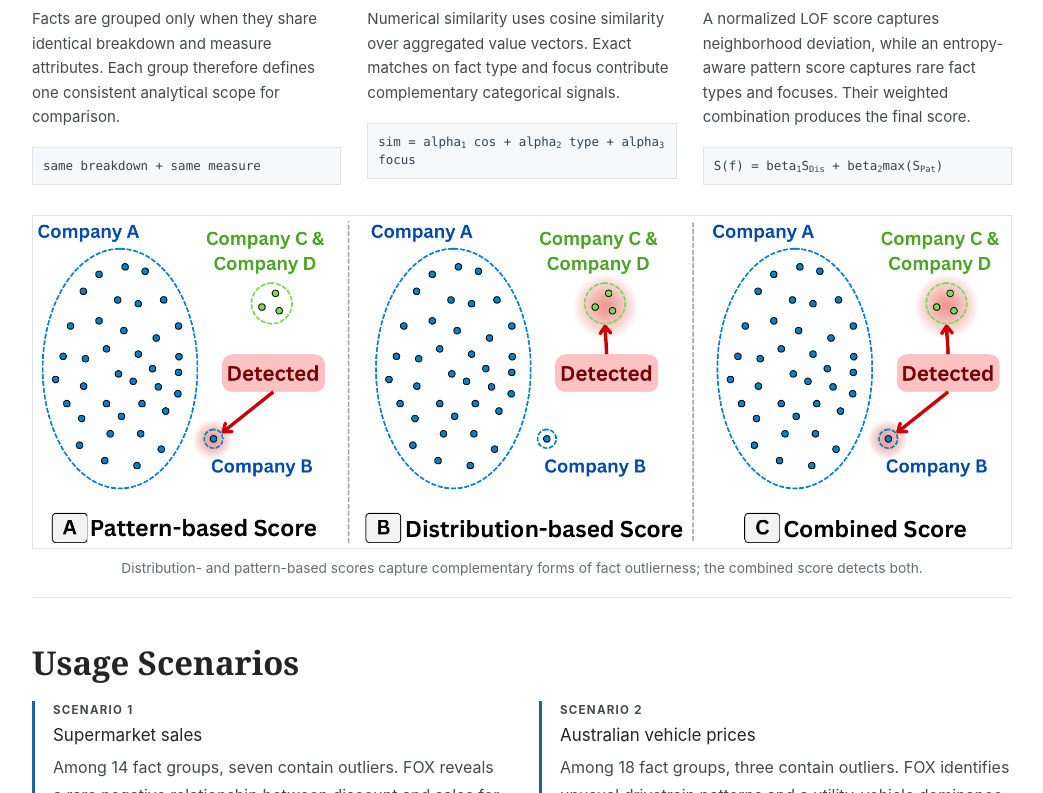
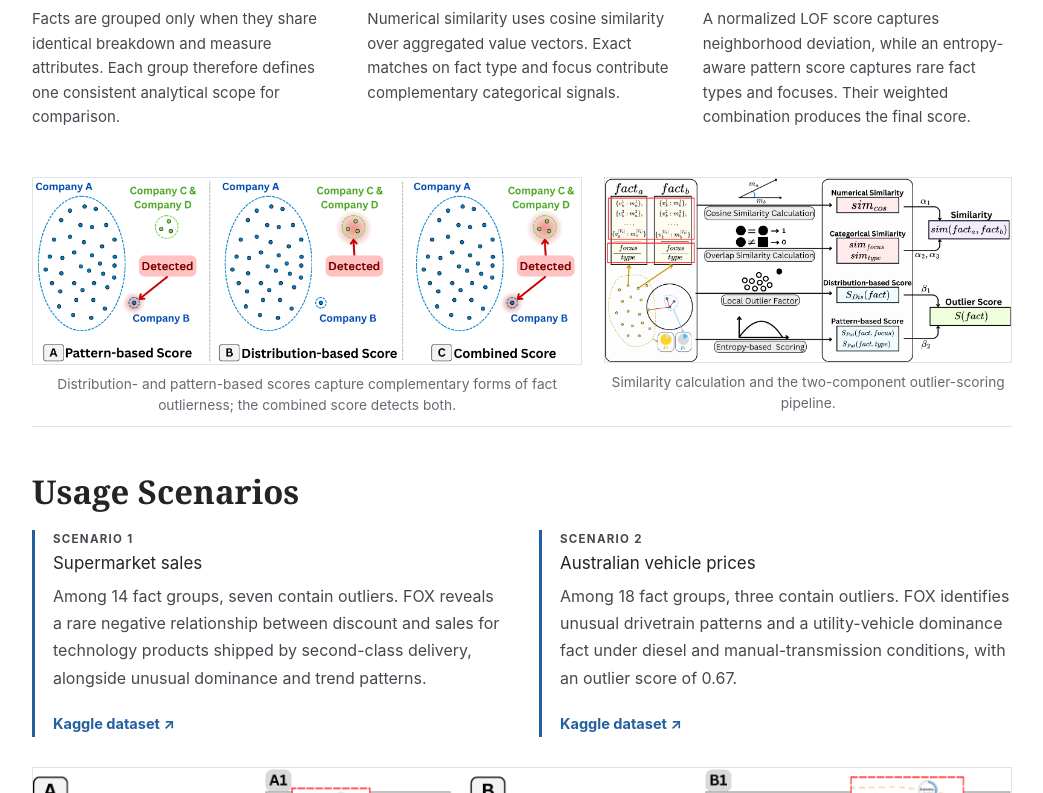
Before and after one commit to lyk6666/FOX-project-page, a Next.js app: page / in a window 1280 px wide. Shown: the part 1607-2400 px from the top of the page, without its empty margins (118-1161 px from the left). Built offline with nearby package versions, Linux system fonts and the light colour scheme.

Commit message:
Update publication status and method figures

```diff
--- a/app/globals.css
+++ b/app/globals.css
@@ -206,21 +206,6 @@ a:hover {
   line-height: 1.62;
 }
 
-.method-rule,
-.formula {
-  padding: 9px 10px;
-  border: 1px solid var(--line);
-  background: var(--soft);
-  color: #36414b;
-  font-family: "SFMono-Regular", Consolas, "Liberation Mono", monospace;
-  font-size: 0.78rem;
-  line-height: 1.45;
-}
-
-.formula sub {
-  font-size: 0.7em;
-}
-
 .academic-figure {
   margin: 30px 0 8px;
 }
@@ -230,6 +215,22 @@ a:hover {
   width: 100%;
   height: auto;
   border: 1px solid var(--line);
+}
+
+.method-figure-grid {
+  display: grid;
+  grid-template-columns: 1.35fr 1fr;
+  align-items: start;
+  gap: 22px;
+  margin-top: 30px;
+}
+
+.method-figure-grid .academic-figure {
+  margin: 0;
+}
+
+.method-figure-grid img {
+  background: var(--white);
 }
 
 .scenario-grid {
@@ -259,40 +260,6 @@ a:hover {
 
 .dataset-link::after {
   content: " ↗";
-}
-
-.results-grid {
-  display: grid;
-  grid-template-columns: repeat(4, 1fr);
-  margin: 24px 0;
-  border-top: 1px solid var(--line);
-  border-bottom: 1px solid var(--line);
-}
-
-.results-grid div {
-  padding: 20px 16px;
-  border-right: 1px solid var(--line);
-  text-align: center;
-}
-
-.results-grid div:last-child {
-  border-right: 0;
-}
-
-.results-grid strong {
-  display: block;
-  color: var(--blue-dark);
-  font-family: Georgia, "Times New Roman", serif;
-  font-size: 1.7rem;
-  line-height: 1.2;
-}
-
-.results-grid span {
-  display: block;
-  margin-top: 6px;
-  color: var(--muted);
-  font-size: 0.76rem;
-  line-height: 1.4;
 }
 
 .interview-summary {
@@ -344,26 +311,16 @@ footer p {
   }
 
   .method-grid,
+  .method-figure-grid,
   .scenario-grid,
   .future-list {
     grid-template-columns: 1fr;
   }
 
   .method-grid,
+  .method-figure-grid,
   .scenario-grid {
     gap: 24px;
-  }
-
-  .results-grid {
-    grid-template-columns: repeat(2, 1fr);
-  }
-
-  .results-grid div:nth-child(2) {
-    border-right: 0;
-  }
-
-  .results-grid div:nth-child(-n + 2) {
-    border-bottom: 1px solid var(--line);
   }
 
   .abstract-text {
@@ -390,18 +347,6 @@ footer p {
     padding-left: 9px;
   }
 
-  .results-grid {
-    grid-template-columns: 1fr;
-  }
-
-  .results-grid div {
-    border-right: 0;
-    border-bottom: 1px solid var(--line);
-  }
-
-  .results-grid div:last-child {
-    border-bottom: 0;
-  }
 }
 
 @media (prefers-reduced-motion: reduce) {
--- a/app/page.tsx
+++ b/app/page.tsx
@@ -50,7 +50,10 @@ export default function Home() {
           </a>
         </p>
         <p className="affiliation">Nanyang Technological University</p>
-        <p className="venue">Under revision - submitted to IEEE VIS 2026</p>
+        <p className="venue">
+          Accepted at IEEE VIS 2026 · To appear in IEEE Transactions on
+          Visualization and Computer Graphics (TVCG)
+        </p>
 
         <nav className="resource-links" aria-label="Publication resources">
           {resources.map((resource) =>
@@ -127,9 +130,6 @@ export default function Home() {
               measure attributes. Each group therefore defines one consistent
               analytical scope for comparison.
             </p>
-            <div className="method-rule">
-              same breakdown + same measure
-            </div>
           </article>
 
           <article>
@@ -140,10 +140,6 @@ export default function Home() {
               vectors. Exact matches on fact type and focus contribute
               complementary categorical signals.
             </p>
-            <div className="formula" aria-label="Similarity formula">
-              sim = alpha<sub>1</sub> cos + alpha<sub>2</sub> type + alpha
-              <sub>3</sub> focus
-            </div>
           </article>
 
           <article>
@@ -154,24 +150,34 @@ export default function Home() {
               entropy-aware pattern score captures rare fact types and focuses.
               Their weighted combination produces the final score.
             </p>
-            <div className="formula" aria-label="Outlier score formula">
-              S(f) = beta<sub>1</sub>S<sub>Dis</sub> + beta<sub>2</sub>max(S
-              <sub>Pat</sub>)
-            </div>
           </article>
         </div>
+
+        <div className="method-figure-grid">
+          <figure className="academic-figure">
+            <img
+              loading="lazy"
+              src={asset("/assets/score-comparison-hq.png")}
+              alt="Comparison of pattern-based, distribution-based, and combined outlier scoring."
+            />
+            <figcaption>
+              Distribution- and pattern-based scores capture complementary
+              forms of fact outlierness; the combined score detects both.
+            </figcaption>
+          </figure>
 
           <figure className="academic-figure">
             <img
               loading="lazy"
-            src={asset("/assets/score-comparison.png")}
-            alt="Comparison of pattern-based, distribution-based, and combined outlier scoring."
+              src={asset("/assets/score-mechanism-hq.png")}
+              alt="FOX similarity calculation and outlier-score computation pipeline."
             />
             <figcaption>
-            Distribution- and pattern-based scores capture complementary forms
-            of fact outlierness; the combined score detects both.
+              Similarity calculation and the two-component outlier-scoring
+              pipeline.
             </figcaption>
           </figure>
+        </div>
       </section>
 
       <section className="paper-section" aria-labelledby="scenarios-title">
@@ -238,25 +244,6 @@ export default function Home() {
           views using a five-point Likert scale.
         </p>
 
-        <div className="results-grid" aria-label="Key interview results">
-          <div>
-            <strong>4.75</strong>
-            <span>Effective for fact-outlier analysis</span>
-          </div>
-          <div>
-            <strong>4.67</strong>
-            <span>Cluster Insights</span>
-          </div>
-          <div>
-            <strong>4.58</strong>
-            <span>Overview of fact distributions</span>
-          </div>
-          <div>
-            <strong>4.42</strong>
-            <span>Easy to use and navigate</span>
-          </div>
-        </div>
-
         <p className="interview-summary">
           Participants valued both the Cluster Map and the natural-language
           Cluster Insights. Feedback also highlighted the need for more salient
```
Also changed, not shown: public/assets/score-comparison-hq.png (added), public/assets/score-mechanism-hq.png (added). Lines whose indentation alone changed are shown as unchanged.
